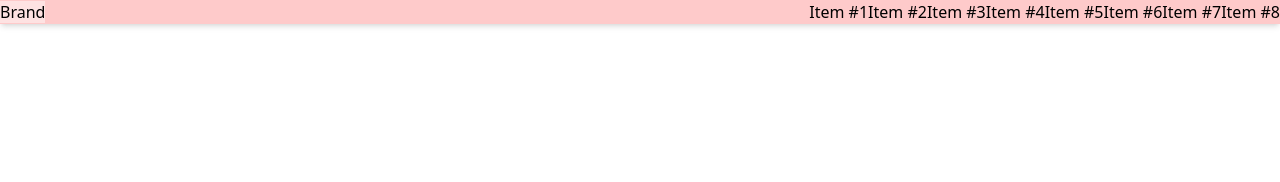
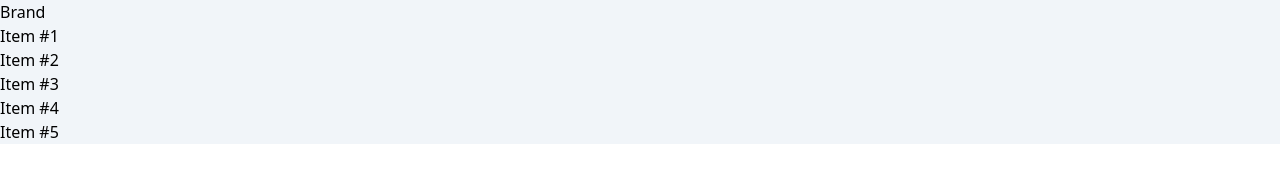
Before and after one commit to jeremy-gregoire/runtrackJs, a plain HTML site: page jour08/job05/index.html in a window 1280 px wide. Drawn offline with nearby package versions, Linux system fonts and the light colour scheme.

Commit message:
Commencement de la mise en forme de la barre de navigation

```diff
--- a/jour08/job05/index.html
+++ b/jour08/job05/index.html
@@ -12,36 +12,30 @@
   </head>
   <body>
     <header>
-      <nav class="bg-white shadow-md">
-        <ul class="flex items-end bg-red-200">
-          <li class="mr-auto">
-            <a class="bg-red-100" href="#">Brand</a>
-          </li>
-          <li>
+      <nav class="w-full bg-slate-100">
+        <div class="flex flex-col">
+          <div class="flex">
+            <button></button>
+            <a class="" href="#">Brand</a>
+          </div>
+          <ul class="">
+            <li class="">
               <a href="#">Item #1</a>
             </li>
-          <li>
+            <li class="">
               <a href="#">Item #2</a>
             </li>
-          <li>
+            <li class="">
               <a href="#">Item #3</a>
             </li>
-          <li>
+            <li class="">
               <a href="#">Item #4</a>
             </li>
-          <li>
+            <li class="">
               <a href="#">Item #5</a>
             </li>
-          <li>
-            <a href="#">Item #6</a>
-          </li>
-          <li>
-            <a href="#">Item #7</a>
-          </li>
-          <li>
-            <a href="#">Item #8</a>
-          </li>
           </ul>
+        </div>
       </nav>
     </header>
   </body>
```
Lines whose indentation alone changed are shown as unchanged.
